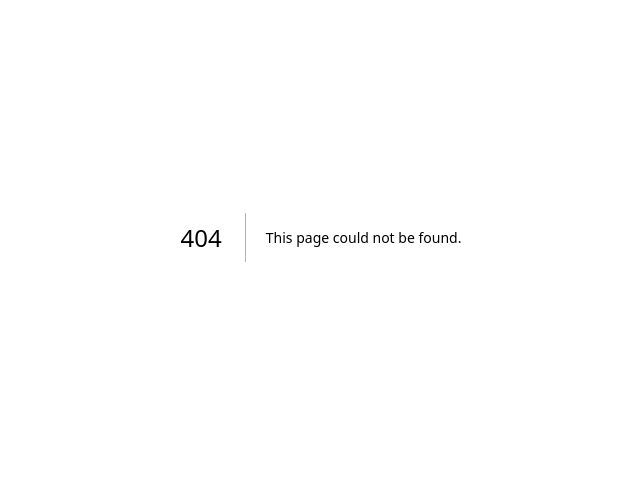
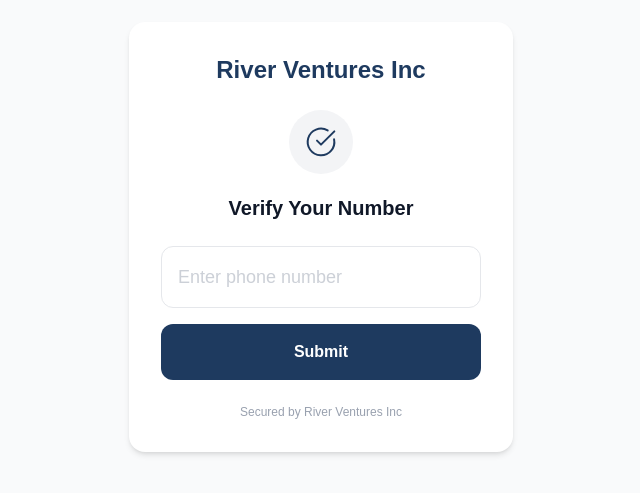
Before and after one commit to Textingman/riverventures-riverventures, a Next.js app: page /verify in a window 1280 px wide. Before the commit this address had no page. Shown: the part 163-656 px from the top of the page, without its empty margins (319-959 px from the left). Built offline with nearby package versions, Linux system fonts and the light colour scheme.

Commit message:
Initial site setup: River Ventures Inc

```diff
--- /dev/null
+++ b/app/verify/page.tsx
@@ -0,0 +1,124 @@
+'use client';
+
+import { useSearchParams } from 'next/navigation';
+import { useState, useEffect, Suspense } from 'react';
+import { CheckCircle } from 'lucide-react';
+
+function VerifyPageContent() {
+  const searchParams = useSearchParams();
+  const [phone, setPhone] = useState<string>('');
+  const [error, setError] = useState<string>('');
+  const [isRedirecting, setIsRedirecting] = useState(false);
+
+  useEffect(() => {
+    const phoneParam = searchParams.get('phone');
+    if (phoneParam) setPhone(phoneParam);
+  }, [searchParams]);
+
+  const handleConfirm = () => {
+    setIsRedirecting(true);
+
+    const rawQuery = window.location.search.slice(1);
+    const destPrefix = 'destination=';
+    const destIndex = rawQuery.indexOf(destPrefix);
+
+    if (destIndex === -1) {
+      setError('Invalid verification link. Destination is missing.');
+      setIsRedirecting(false);
+      return;
+    }
+
+    const afterDest = rawQuery.slice(destIndex + destPrefix.length);
+
+    let destEnd = afterDest.length;
+    let searchStart = 0;
+    while (searchStart < afterDest.length) {
+      const ampIdx = afterDest.indexOf('&', searchStart);
+      if (ampIdx === -1) break;
+      const rest = afterDest.slice(ampIdx + 1);
+      if (!/^https?:\/\//.test(rest) && !/^\//.test(rest)) {
+        destEnd = ampIdx;
+        break;
+      }
+      searchStart = ampIdx + 1;
+    }
+
+    const destination = afterDest.slice(0, destEnd);
+    const forwardedRaw = afterDest.slice(destEnd).replace(/^&/, '');
+
+    const forwarded = new URLSearchParams();
+    if (forwardedRaw) {
+      new URLSearchParams(forwardedRaw).forEach((value, key) => {
+        forwarded.append(key, value);
+      });
+    }
+
+    const qIdx = destination.indexOf('?');
+    const destBase = qIdx === -1 ? destination : destination.slice(0, qIdx);
+    const destExisting = qIdx === -1 ? '' : destination.slice(qIdx + 1);
+
+    const existingParts = destExisting ? destExisting.split('&') : [];
+    const forwardedParts: string[] = [];
+    forwarded.forEach((value, key) => {
+      forwardedParts.push(`${key}=${value}`);
+    });
+    const allParts = [...existingParts, ...forwardedParts].filter(Boolean);
+    const finalUrl = allParts.length ? `${destBase}?${allParts.join('&')}` : destBase;
+
+    window.location.href = finalUrl;
+  };
+
+  return (
+    <div className="min-h-screen bg-gray-50 flex items-center justify-center px-4">
+      <div className="max-w-sm w-full bg-white rounded-2xl shadow-md p-8">
+        <div className="flex justify-center mb-6">
+          <span className="text-2xl font-bold" style={{ color: '#1E3A5F' }}>River Ventures Inc</span>
+        </div>
+        <div className="flex justify-center mb-5">
+          <div className="w-16 h-16 bg-gray-100 rounded-full flex items-center justify-center">
+            <CheckCircle className="w-8 h-8" style={{ color: '#1E3A5F' }} strokeWidth={1.5} />
+          </div>
+        </div>
+        <h2 className="text-xl font-bold text-gray-900 text-center mb-6">Verify Your Number</h2>
+        <input
+          type="tel"
+          value={phone}
+          onChange={(e) => setPhone(e.target.value)}
+          placeholder="Enter phone number"
+          className="w-full rounded-xl p-4 text-lg text-gray-400 border border-gray-200 focus:outline-none transition-colors mb-4 bg-white"
+          style={{ borderColor: '#E5E7EB' }}
+        />
+        {error && <p className="text-red-500 text-sm mb-3">{error}</p>}
+        <button
+          onClick={handleConfirm}
+          disabled={isRedirecting}
+          className={`w-full py-4 rounded-xl text-base font-semibold transition-all ${isRedirecting ? 'bg-gray-400 cursor-not-allowed text-white' : 'text-white'}`}
+          style={{ backgroundColor: isRedirecting ? undefined : '#1E3A5F' }}
+        >
+          {isRedirecting ? (
+            <span className="flex items-center justify-center gap-2">
+              <svg className="animate-spin h-4 w-4 text-white" xmlns="http://www.w3.org/2000/svg" fill="none" viewBox="0 0 24 24">
+                <circle className="opacity-25" cx="12" cy="12" r="10" stroke="currentColor" strokeWidth="4" />
+                <path className="opacity-75" fill="currentColor" d="M4 12a8 8 0 018-8V0C5.373 0 0 5.373 0 12h4z" />
+              </svg>
+              Loading...
+            </span>
+          ) : 'Submit'}
+        </button>
+        <p className="text-xs text-gray-400 text-center mt-6">Secured by River Ventures Inc</p>
+      </div>
+    </div>
+  );
+}
+
+export default function VerifyPage() {
+  return (
+    <Suspense fallback={
+      <div className="min-h-screen bg-gray-50 flex items-center justify-center">
+        <div className="animate-spin rounded-full h-10 w-10 border-b-2" style={{ borderColor: '#1E3A5F' }} />
+      </div>
+    }>
+      <VerifyPageContent />
+    </Suspense>
+  );
+}
```
